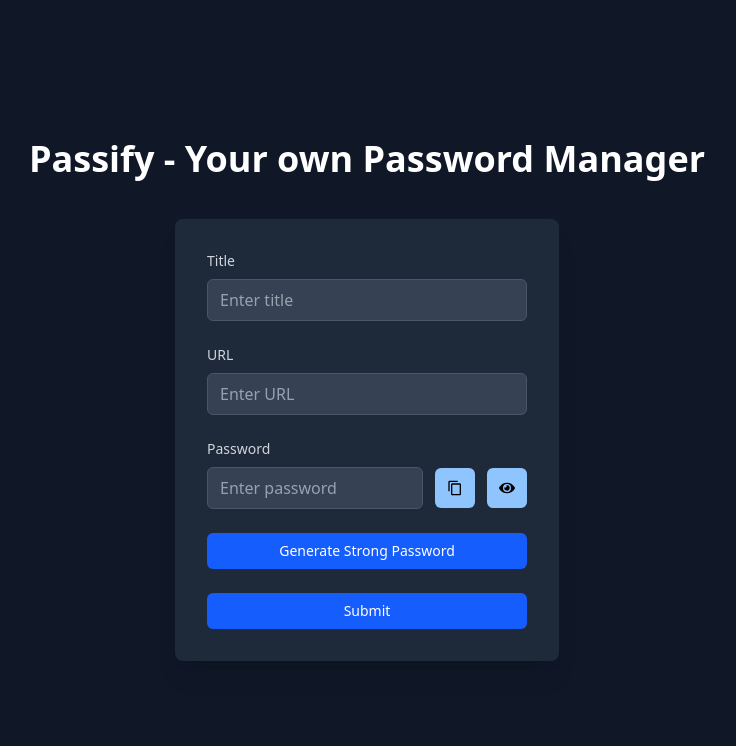
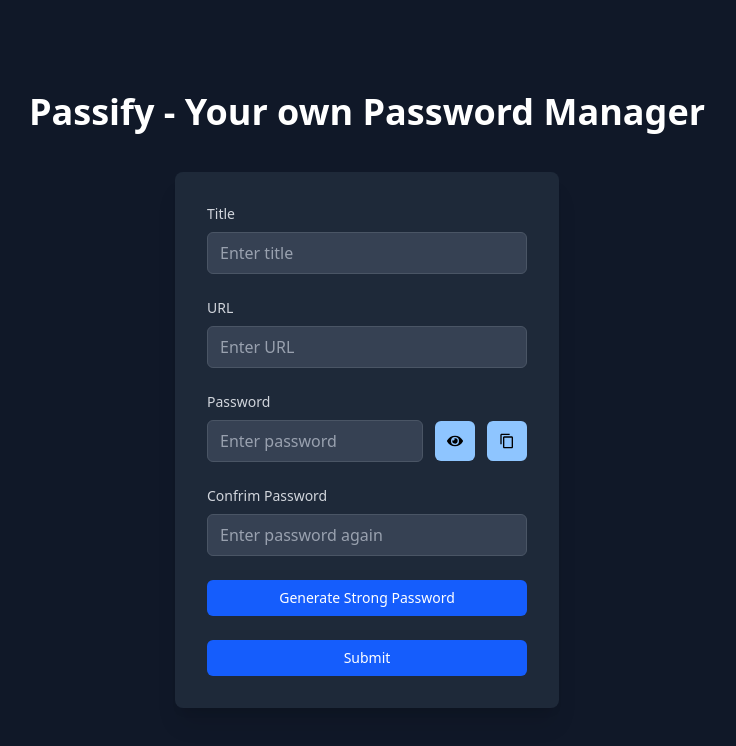
Before and after one commit to VrajChariot/Passify-Password-manager, a React (Vite) app in the folder Frontend/: page / in a window 1280 px wide. Shown: the top 746 px of the page, without its empty margins (273-1009 px from the left). Built offline with nearby package versions, Linux system fonts and the light colour scheme.

Commit message:
added confirm pass feature Alert: Small bug with it

```diff
--- a/Frontend/src/App.jsx
+++ b/Frontend/src/App.jsx
@@ -1,5 +1,5 @@
 import { useState, useEffect } from 'react'
-import { useForm } from "react-hook-form";
+import { set, useForm } from "react-hook-form";
 import {FaEye} from "react-icons/fa";
 import { MdContentCopy } from "react-icons/md";
 import Loader from './components/loader.jsx'
@@ -9,6 +9,7 @@
   const [Submitted, setSubmitted] = useState(false);
   const [type, settype] = useState(false);
   const [pass, setpass] = useState("");
+  // const [confirmPass, setconfirmPass] = useState("")
   const [copied, setcopied] = useState(false);
 
   const {
@@ -16,8 +17,16 @@
     register,
     formState: { errors, isSubmitting },
     reset,
+    watch,
     setValue
   } = useForm();
+
+  let PassValue = watch("password");
+  useEffect(() => {
+    if(PassValue){
+      setpass(PassValue);
+    }
+  }, [PassValue])
 
   const onSubmit = async values => {
     // Here you can handle the form submission, e.g., send data to an API
@@ -58,8 +67,16 @@
       return 'Password must contain at least one numerical value.';
 
     }
+
     return true; // Validation passed
   };
+
+  const ConfirmPassword = (value) => {
+    if (value != pass) {
+      return 'Passwords do not match.';
+    }
+    return true; // Validation passed
+   }
 
   function RandomPassGen() {
     const length = 12; // Fixed length
@@ -90,8 +107,13 @@
     // let FinalPass = RandomPass.sort(() => Math.random() - 0.5).join('');
     let FinalPass = MoreRandomPass.join('');
     console.log(FinalPass);
-    setpass(FinalPass);
+    // setpass(FinalPass);
     setValue('password', FinalPass, {
+      shouldValidate: true,
+      shouldDirty: true,
+      shouldTouch: true
+    });
+    setValue('ConfirmPassword', FinalPass, {
       shouldValidate: true,
       shouldDirty: true,
       shouldTouch: true
@@ -156,6 +178,7 @@
               validate: validatePassword,
               required: 'Password is required.',
             })} />
+            <button type='button' className='bg-blue-300 px-3 py-3 rounded-md' onClick={() => {settype(!type)}}><FaEye/></button>
            <button type='button' className='bg-blue-300 px-3 py-3 rounded-md' onClick={() => {navigator.clipboard.writeText(pass)
 setcopied(true);
 setTimeout(() => {
@@ -163,9 +186,27 @@
 }
 , 3000)
            }}><MdContentCopy /></button>
-           <button type='button' className='bg-blue-300 px-3 py-3 rounded-md' onClick={() => {settype(!type)}}><FaEye/></button>
+           {/* confirm pass section */}
           </div>
           {errors.password && <p className='text-red-400'>{errors.password.message}</p>}
+        </div>
+        <div className="space-y-2">
+          <label htmlFor="ConfirmPassword" className="block text-gray-300 text-sm font-medium">
+            Confrim Password
+          </label>
+          {/* For pass add validations: {minlenght: 6, compulsory chars: special, maxlenght: 16} */}
+          <div className='flex items-center gap-3 '>
+          <input
+            type={type? "text" : "password"}
+            id="ConfirmPassword"
+            placeholder="Enter password again"
+            className="w-full px-3 py-2 bg-gray-700 border border-gray-600 rounded-md text-gray-200 placeholder-gray-400 focus:outline-none focus:ring-2 focus:ring-blue-500 focus:border-transparent"
+            {...register("ConfirmPassword", {
+              validate: ConfirmPassword,
+              required: 'Password is required.',
+            })} />
+          </div>
+          {errors.ConfirmPassword && <p className='text-red-400'>{errors.ConfirmPassword.message}</p>}
         </div>
         <button
           onClick={() => RandomPassGen()}
```
